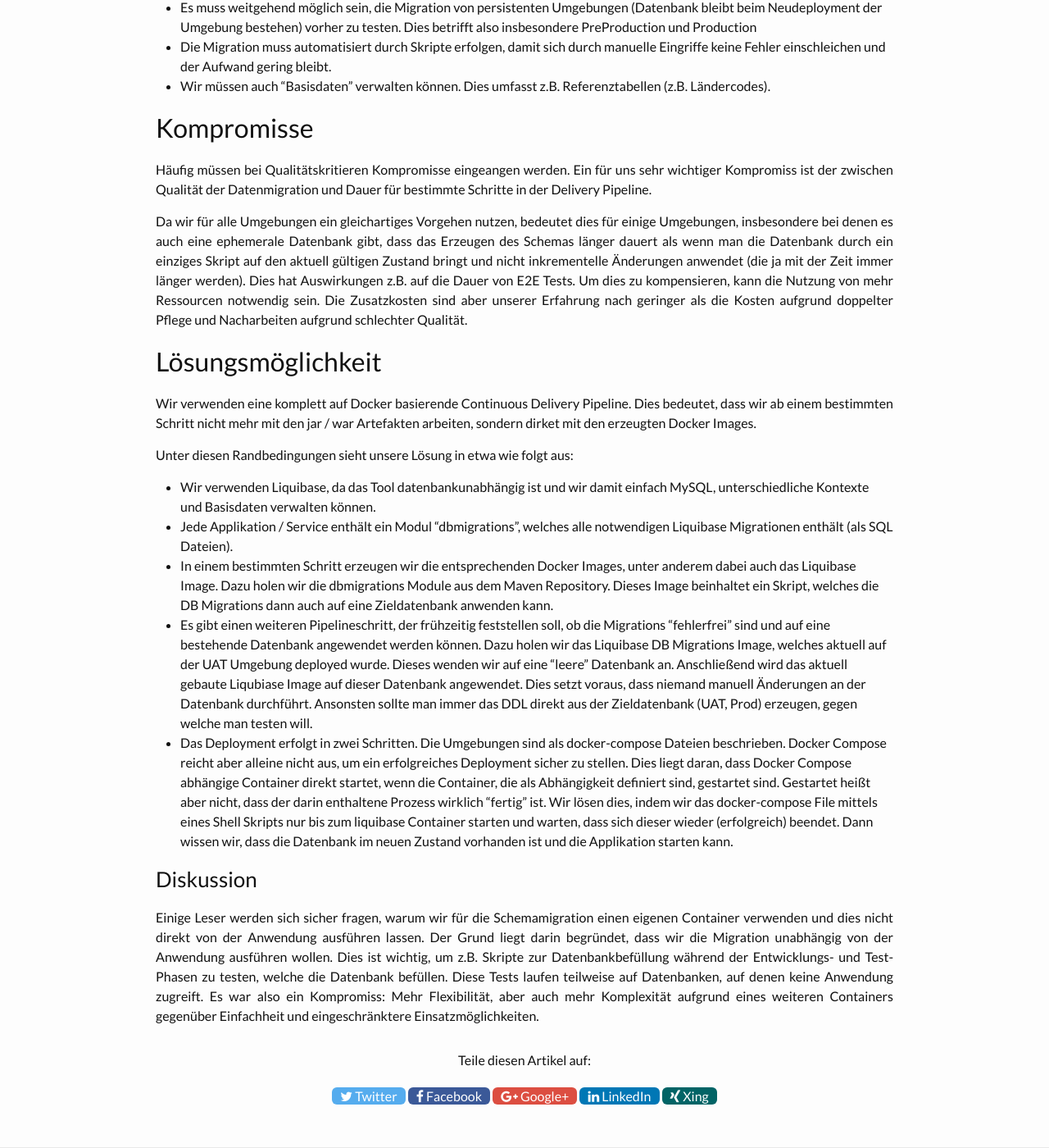
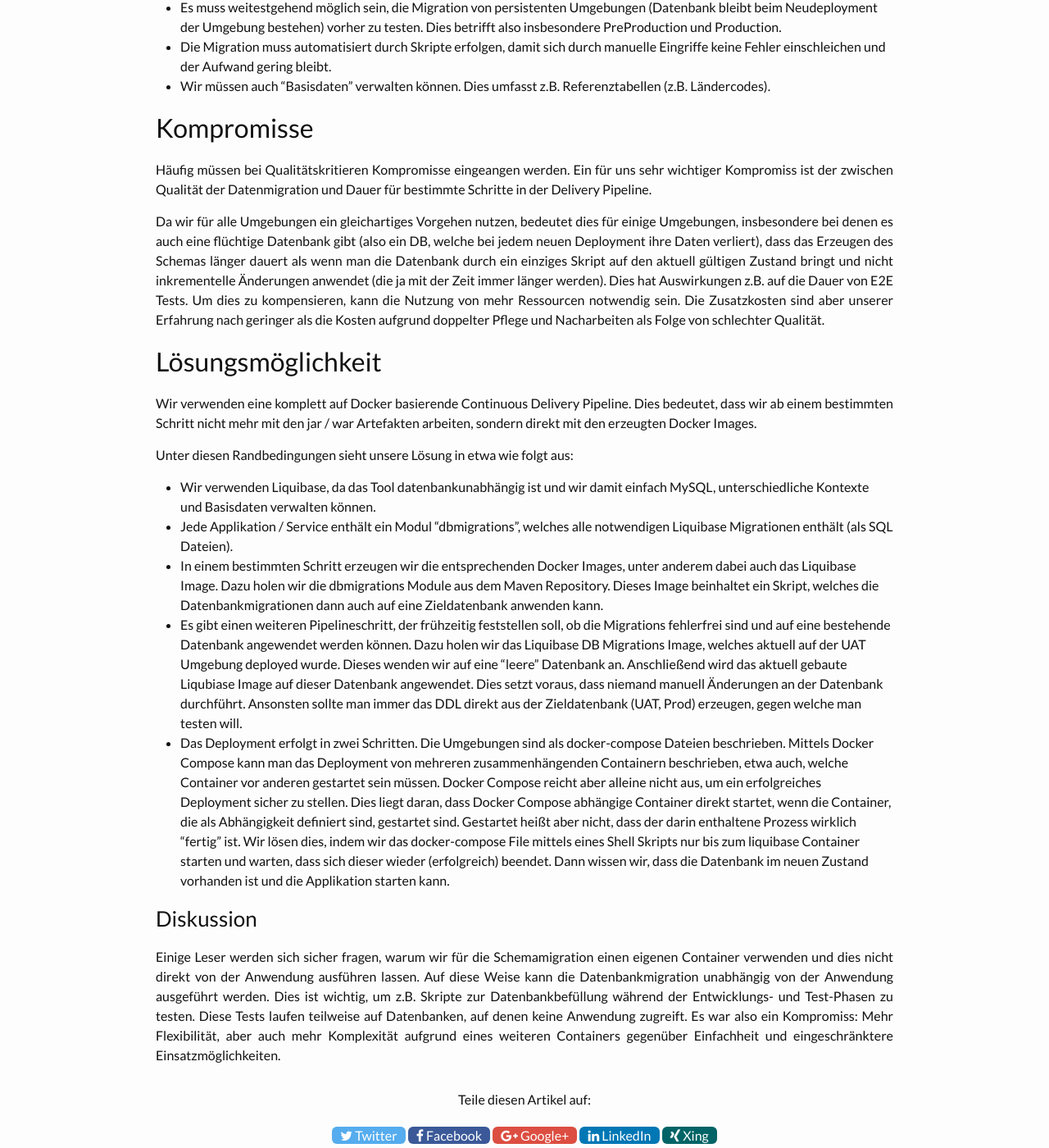
Before and after one commit to opitzconsulting/opitzconsulting.github.io, a Jekyll site: the page built from _posts/2016-08-31-continuous-delivery-databases.md, in a window 1280 px wide and 1400 px high, scrolled down 740 px. Shown: the whole window at 82% size. Built offline with Jekyll 4.4.1, drawn with Linux system fonts in a browser that asks for light colours; nearby versions of some CDN libraries; comment, search, counter and statistics services are not loaded; some of the changed text lies outside the part shown.

Commit message:
Review Kommentare eingearbeitet

```diff
--- a/_posts/2016-08-31-continuous-delivery-databases.md
+++ b/_posts/2016-08-31-continuous-delivery-databases.md
@@ -24,8 +24,8 @@ einbauen kann.
 Hier einige Anforderungen und Randbedingungen, die für uns wichtig waren, als wir das Schemamanagement integriert haben.
 
 * Es werden die gleichen Mechanismen für alle Umgebungen (Entwicklung, Test, User Acceptance Test, Capacity Test, Pre-Production, Production) verwendet, um möglichst häufig die Migration zu testen, Inkonsistenzen durch unterschiedliches Vorgehen und Mehraufwand durch doppelte Pflege zu vermeiden.
-* Die Migration wird als einmaliger Schritt im Rahmen des Deployments einer Umgebung betrachtet
-* Es muss weitgehend möglich sein, die Migration von persistenten Umgebungen (Datenbank bleibt beim Neudeployment der Umgebung bestehen) vorher zu testen. Dies betrifft also insbesondere PreProduction und Production
+* Die Migration wird als einmaliger Schritt im Rahmen des Deployments einer Umgebung betrachtet.
+* Es muss weitestgehend möglich sein, die Migration von persistenten Umgebungen (Datenbank bleibt beim Neudeployment der Umgebung bestehen) vorher zu testen. Dies betrifft also insbesondere PreProduction und Production.
 * Die Migration muss automatisiert durch Skripte erfolgen, damit sich durch manuelle Eingriffe keine Fehler einschleichen und der Aufwand gering bleibt.
 * Wir müssen auch "Basisdaten" verwalten können. Dies umfasst z.B. Referenztabellen (z.B. Ländercodes).
 
@@ -33,25 +33,24 @@ Hier einige Anforderungen und Randbedingungen, die für uns wichtig waren, als w
 
 Häufig müssen bei Qualitätskritieren Kompromisse eingeangen werden. Ein für uns sehr wichtiger Kompromiss ist der zwischen Qualität der Datenmigration und Dauer für bestimmte Schritte in der Delivery Pipeline.
 
-Da wir für alle Umgebungen ein gleichartiges Vorgehen nutzen, bedeutet dies für einige Umgebungen, insbesondere bei denen es auch eine ephemerale Datenbank gibt, dass das Erzeugen des Schemas länger dauert als wenn man die Datenbank durch ein einziges Skript auf den aktuell gültigen Zustand bringt und nicht inkrementelle Änderungen anwendet (die ja mit der Zeit immer länger werden).
+Da wir für alle Umgebungen ein gleichartiges Vorgehen nutzen, bedeutet dies für einige Umgebungen, insbesondere bei denen es auch eine flüchtige Datenbank gibt (also ein DB, welche bei jedem neuen Deployment ihre Daten verliert), dass das Erzeugen des Schemas länger dauert als wenn man die Datenbank durch ein einziges Skript auf den aktuell gültigen Zustand bringt und nicht inkrementelle Änderungen anwendet (die ja mit der Zeit immer länger werden).
 Dies hat Auswirkungen z.B. auf die Dauer von E2E Tests. Um dies zu kompensieren, kann die Nutzung von mehr Ressourcen notwendig sein. Die Zusatzkosten sind aber unserer Erfahrung nach geringer als die Kosten aufgrund doppelter Pflege und
-Nacharbeiten aufgrund schlechter Qualität.
+Nacharbeiten als Folge von schlechter Qualität.
 
 ## Lösungsmöglichkeit
 
 Wir verwenden eine komplett auf Docker basierende Continuous Delivery Pipeline. Dies bedeutet, dass wir ab einem bestimmten Schritt nicht
-mehr mit den jar / war Artefakten arbeiten, sondern dirket mit den erzeugten Docker Images.
+mehr mit den jar / war Artefakten arbeiten, sondern direkt mit den erzeugten Docker Images.
 
 Unter diesen Randbedingungen sieht unsere Lösung in etwa wie folgt aus:
 
 * Wir verwenden Liquibase, da das Tool datenbankunabhängig ist und wir damit einfach MySQL, unterschiedliche Kontexte und Basisdaten verwalten können.
 * Jede Applikation / Service enthält ein Modul "dbmigrations", welches alle notwendigen Liquibase Migrationen enthält (als SQL Dateien).
-* In einem bestimmten Schritt erzeugen wir die entsprechenden Docker Images, unter anderem dabei auch das Liquibase Image. Dazu holen wir die dbmigrations Module aus dem Maven Repository. Dieses Image beinhaltet ein Skript, welches die DB Migrations dann auch auf eine Zieldatenbank anwenden kann.
-* Es gibt einen weiteren Pipelineschritt, der frühzeitig feststellen soll, ob die Migrations "fehlerfrei" sind und auf eine bestehende Datenbank angewendet werden können. Dazu holen wir das Liquibase DB Migrations Image, welches aktuell auf der UAT Umgebung deployed wurde. Dieses wenden wir auf eine "leere" Datenbank an. Anschließend wird das aktuell gebaute Liqubiase Image auf dieser Datenbank angewendet. Dies setzt voraus, dass niemand manuell Änderungen an der Datenbank durchführt. Ansonsten sollte man immer das DDL direkt aus der Zieldatenbank (UAT, Prod) erzeugen, gegen welche man testen will.
-* Das Deployment erfolgt in zwei Schritten. Die Umgebungen sind als docker-compose Dateien beschrieben. Docker Compose reicht aber alleine nicht aus, um ein erfolgreiches Deployment sicher zu stellen. Dies liegt daran, dass Docker Compose abhängige Container direkt startet, wenn die Container, die als Abhängigkeit definiert sind, gestartet sind. Gestartet heißt aber nicht, dass der darin enthaltene Prozess wirklich "fertig" ist. Wir lösen dies, indem wir das docker-compose File mittels eines Shell Skripts nur bis zum liquibase Container starten und warten, dass sich dieser wieder (erfolgreich) beendet. Dann wissen wir, dass die Datenbank im neuen Zustand vorhanden ist und die Applikation starten kann.
+* In einem bestimmten Schritt erzeugen wir die entsprechenden Docker Images, unter anderem dabei auch das Liquibase Image. Dazu holen wir die dbmigrations Module aus dem Maven Repository. Dieses Image beinhaltet ein Skript, welches die Datenbankmigrationen dann auch auf eine Zieldatenbank anwenden kann.
+* Es gibt einen weiteren Pipelineschritt, der frühzeitig feststellen soll, ob die Migrations fehlerfrei sind und auf eine bestehende Datenbank angewendet werden können. Dazu holen wir das Liquibase DB Migrations Image, welches aktuell auf der UAT Umgebung deployed wurde. Dieses wenden wir auf eine "leere" Datenbank an. Anschließend wird das aktuell gebaute Liqubiase Image auf dieser Datenbank angewendet. Dies setzt voraus, dass niemand manuell Änderungen an der Datenbank durchführt. Ansonsten sollte man immer das DDL direkt aus der Zieldatenbank (UAT, Prod) erzeugen, gegen welche man testen will.
+* Das Deployment erfolgt in zwei Schritten. Die Umgebungen sind als docker-compose Dateien beschrieben. Mittels Docker Compose kann man das Deployment von mehreren zusammenhängenden Containern beschrieben, etwa auch, welche Container vor anderen gestartet sein müssen. Docker Compose reicht aber alleine nicht aus, um ein erfolgreiches Deployment sicher zu stellen. Dies liegt daran, dass Docker Compose abhängige Container direkt startet, wenn die Container, die als Abhängigkeit definiert sind, gestartet sind. Gestartet heißt aber nicht, dass der darin enthaltene Prozess wirklich "fertig" ist. Wir lösen dies, indem wir das docker-compose File mittels eines Shell Skripts nur bis zum liquibase Container starten und warten, dass sich dieser wieder (erfolgreich) beendet. Dann wissen wir, dass die Datenbank im neuen Zustand vorhanden ist und die Applikation starten kann.
 
 ### Diskussion
 Einige Leser werden sich sicher fragen, warum wir für die Schemamigration einen eigenen Container verwenden und dies nicht direkt von der Anwendung ausführen lassen.
-Der Grund liegt darin begründet, dass wir die Migration unabhängig von der Anwendung ausführen wollen.
-Dies ist wichtig, um z.B. Skripte zur Datenbankbefüllung während der Entwicklungs- und Test-Phasen zu testen, welche die Datenbank befüllen. Diese Tests laufen teilweise auf Datenbanken, auf denen keine Anwendung zugreift.
+Auf diese Weise kann die Datenbankmigration unabhängig von der Anwendung ausgeführt werden. Dies ist wichtig, um z.B. Skripte zur Datenbankbefüllung während der Entwicklungs- und Test-Phasen zu testen. Diese Tests laufen teilweise auf Datenbanken, auf denen keine Anwendung zugreift.
 Es war also ein Kompromiss: Mehr Flexibilität, aber auch mehr Komplexität aufgrund eines weiteren Containers gegenüber Einfachheit und eingeschränktere Einsatzmöglichkeiten.
```
